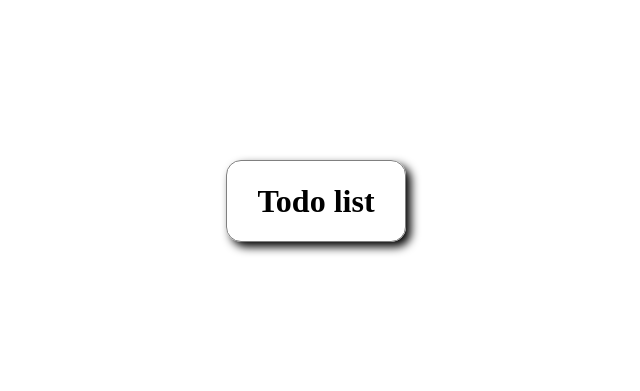
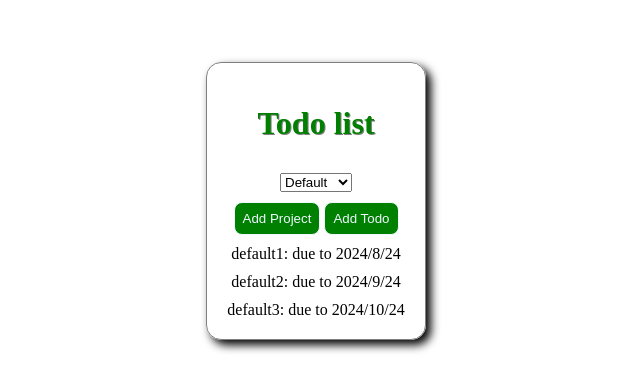
Before and after one commit to MarcoDalBoni/todolist, a website built with webpack: page src/index.html in a window 1280 px wide. Shown: the part 199-590 px from the top of the page, without its empty margins (324-964 px from the left). Built offline with nearby package versions, Linux system fonts and the light colour scheme.

Commit message:
basic home page design

```diff
--- a/src/index.html
+++ b/src/index.html
@@ -6,6 +6,11 @@
     <body>
         <div id="content">
             <h1>Todo list</h1>
+            <select id="select-project"></select>
+            <div id="button">
+                <button>Add Project</button>
+                <button>Add Todo</button>
+            </div>
         </div>
     </body>
 </html>
--- a/src/index.js
+++ b/src/index.js
@@ -2,11 +2,24 @@ import { getProjects } from "./memory-manager";
 import './style.css'
 
 const content = document.getElementById('content');
+const selectProjects = document.getElementById('select-project');
 
 const loadDOM = () => {
 
-    while(content.firstChild) { content.removeChild(content.firstChild); }
 
     let projects = getProjects();
 
+    for(let project of projects) {
+        let option = document.createElement('option');
+        option.textContent = project.name;
+        selectProjects.appendChild(option);
+    }
+
+    for(let todo of projects[0].getTodos()) {
+        let todoDiv = document.createElement('div');
+        todoDiv.textContent = todo.printShort();
+        content.appendChild(todoDiv);
+    }
 }
+
+loadDOM();
--- a/src/memory-manager.js
+++ b/src/memory-manager.js
@@ -28,10 +28,16 @@ const defaultStep3 = new Todo(
 const defaultProject = new Project('Default');
 defaultProject.addTodo(defaultStep1);
 defaultProject.addTodo(defaultStep2);
-defaultProject.addTodo(defaultStep2);
+defaultProject.addTodo(defaultStep3);
+
+const defaultProject2 = new Project('Default2');
+defaultProject2.addTodo(defaultStep1);
+defaultProject2.addTodo(defaultStep2);
+defaultProject2.addTodo(defaultStep3);
 
 const projects = [
     defaultProject,
+    defaultProject2
 ];
 
 const getProjects = () => {
--- a/src/project.js
+++ b/src/project.js
@@ -12,4 +12,6 @@
     addTodo = (todo) => { this.todolist.push(todo); }
 
     removeTodo = (title) => { this.todolist = this.todolist.filter(todo => todo.title != title); }
+
+    getTodos = () => { return this.todolist; }
 }
--- a/src/style.css
+++ b/src/style.css
@@ -7,11 +7,28 @@ body {
     height: 100vh;
 }
 
-div {
+#content {
     display: flex;
     flex-direction: column;
-    padding: 0px 30px;
+    justify-content: space-between;
+    align-items: center;
+    gap: 10px;
+    padding: 20px;
     border: 1px solid grey;
     border-radius: 15px;
     box-shadow: 5px 5px 10px black;
 }
+
+h1 {
+    color: green;
+    text-shadow: 1px 1px gray;
+}
+
+button {
+    color: aliceblue;
+    background-color: green;
+    border: 1px solid aliceblue;
+    border-radius: 8px;
+    padding: 8px;
+    cursor: pointer;
+}
--- a/src/todo.js
+++ b/src/todo.js
@@ -31,5 +31,8 @@ export default class Todo {
 
     setDone = () => { this._done = true; }
 
-    printShort = () => { return `${this.title}: due to ${this.dueDate}`; }
+    printShort = () => {
+        return `${this.title}: due to
+        ${this.dueDate.getFullYear()}/${this.dueDate.getMonth()}/${this.dueDate.getDate()}`;
+    }
 }
```
